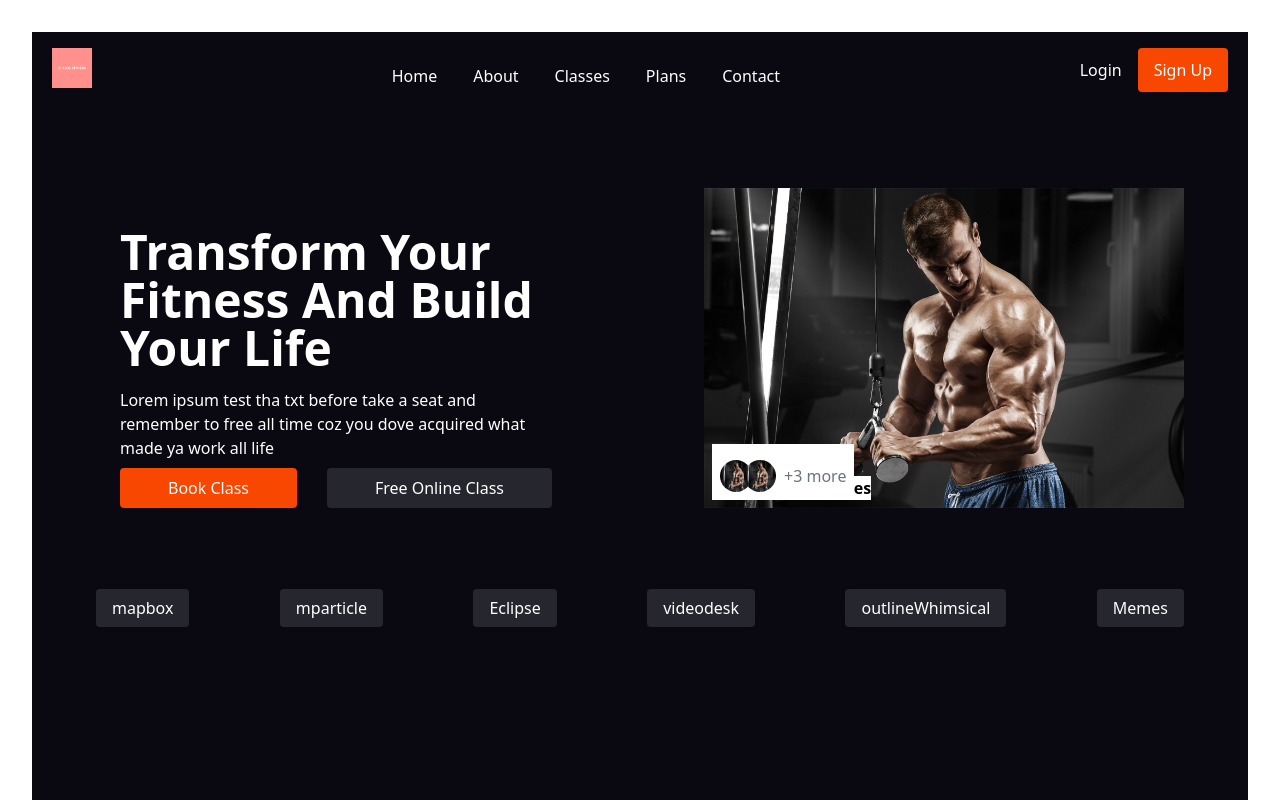
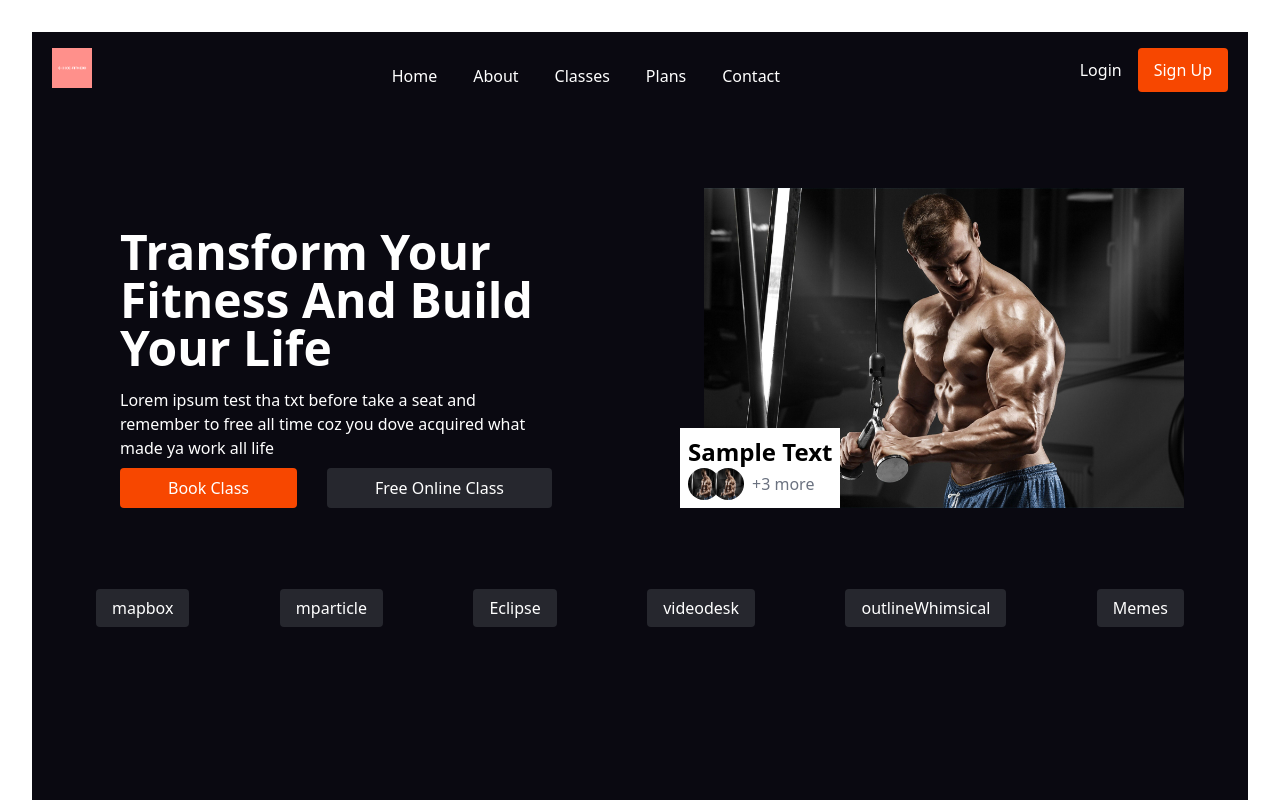
Before and after one commit to DC-21/GymWeb, a React (Vite) app: page / in a window 1280 px wide. Shown: the top 800 px of the page. Built offline with nearby package versions, Linux system fonts and the light colour scheme.

Commit message:
first commit

```diff
--- a/src/App.jsx
+++ b/src/App.jsx
@@ -61,18 +61,17 @@ export default function App() {
         <div className='w-1/2 items-center px-10 relative'>
   <div className='relative'>
     <img className='items-center px-6 mt-10 rounded-md h-50' src={fit} alt='Fitness' />
-    <div className='absolute left-8 bottom-2 flex items-center justify-center bg-white'>
-      <span className='text-black text-l font-bold'>Free Online Courses</span>
-      <div className='absolute bottom-0 left-0 p-2 bg-white mt-2'>
-      <div className='flex items-center mt-2'>
+    <div className='absolute bottom-0 left-0 p-2 bg-white'>
+      <span className='text-black text-2xl font-bold mb-2'>Sample Text</span>
+      <div className='flex items-center'>
         <img className='rounded-full h-8 w-8' src={fit} alt='Profile 1' />
         <img className='rounded-full h-8 w-8 -ml-2' src={fit} alt='Profile 2' />
         <span className='text-gray-500 ml-2'>+3 more</span>
       </div>
-      </div>
     </div>
   </div>
 </div>
+
 
 
 
```
